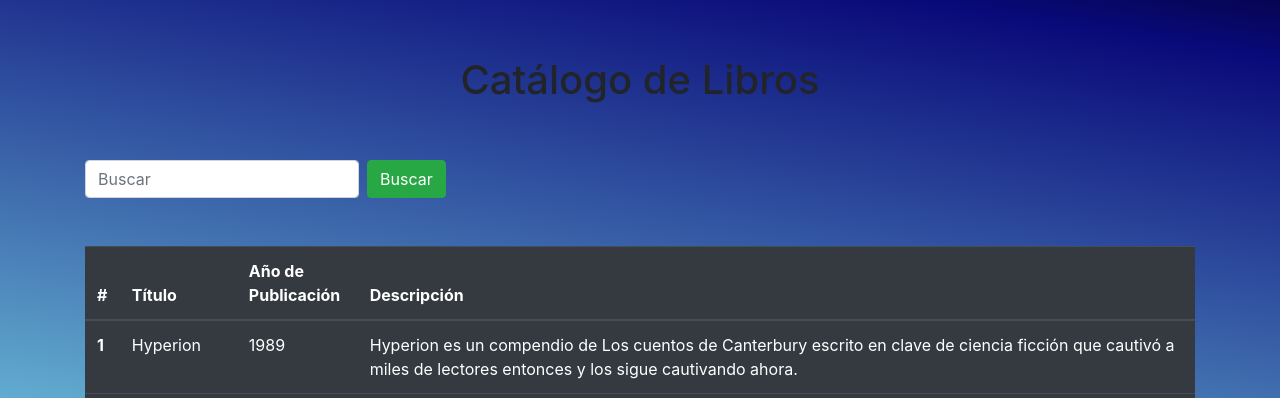
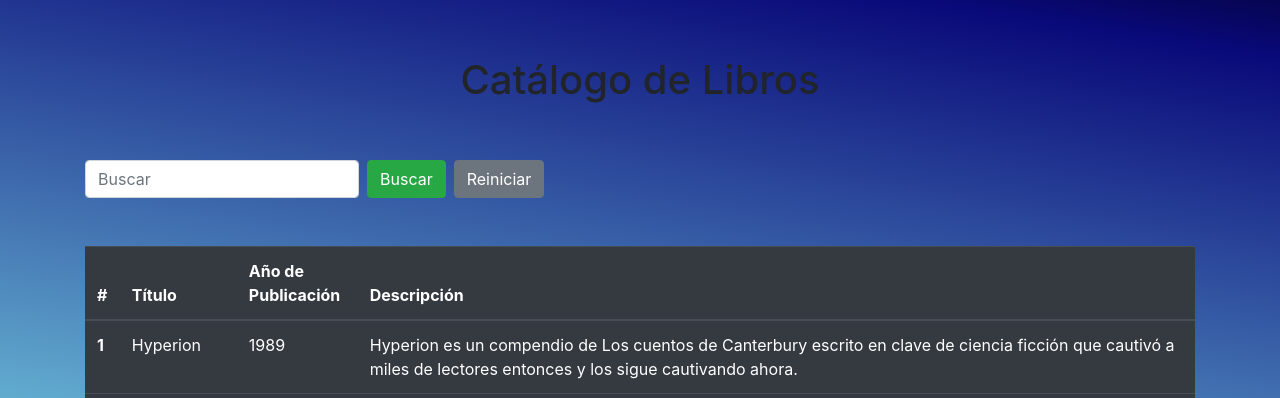
Before and after one commit to Erick314/examenTransversal, a Django app: page /libros/ in a window 1280 px wide. Shown: the part 64-462 px from the top of the page. Run offline with Django 4.2, Linux system fonts and the light colour scheme; data comes from the database, SQL or seed files in the repository.

Commit message:
buscador listo

```diff
--- a/ExamenTransversal/Biblioteca/templates/Biblioteca/libros.html
+++ b/ExamenTransversal/Biblioteca/templates/Biblioteca/libros.html
@@ -103,22 +103,16 @@
               placeholder="Buscar"
               aria-label="Search"
               value="{{ request.GET.q }}"
-              <!--
-              Muestra
-              el
-              término
-              de
-              búsqueda
-              actual
-              en
-              el
-              campo
-              de
-              entrada
-              --
             />
             <button class="btn btn-success my-2 my-sm-0" type="submit">
               Buscar
+            </button>
+            <button
+              class="btn btn-secondary my-2 my-sm-0 ml-2"
+              type="button"
+              id="resetButton"
+            >
+              Reiniciar
             </button>
           </form>
         </div>
@@ -188,6 +182,8 @@
         .getElementById("searchForm")
         .addEventListener("submit", function (event) {
           var searchInput = document.getElementById("searchInput").value;
+
+          // Verifica si el campo de búsqueda está vacío
           if (searchInput.trim() === "") {
             event.preventDefault(); // Evita el envío del formulario si el campo de búsqueda está vacío
             swal(
@@ -197,6 +193,16 @@
             );
           }
         });
+
+      // Manejo del clic en el botón de reiniciar
+      document
+        .getElementById("resetButton")
+        .addEventListener("click", function () {
+          // Reinicia el campo de búsqueda
+          document.getElementById("searchInput").value = "";
+          // Envía el formulario sin el término de búsqueda para mostrar todos los libros
+          document.getElementById("searchForm").submit();
+        });
     </script>
   </body>
 </html>
```
